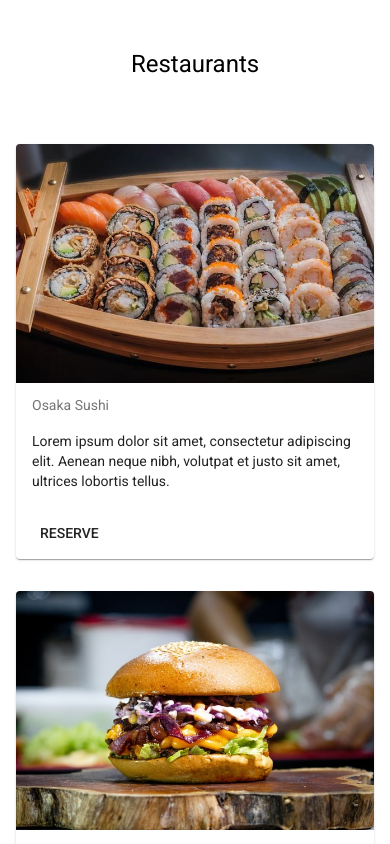
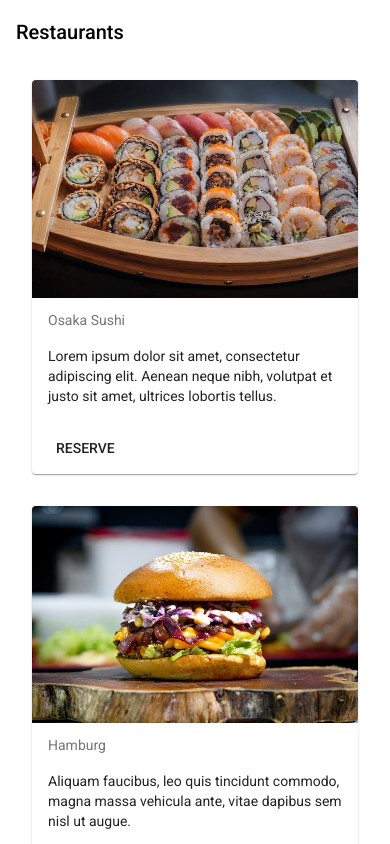
Before and after one commit to ivan-iglesias/table-reservation, an Angular app: page / in a window 390 px wide. Shown: the top 844 px of the page. Built offline with nearby package versions, Linux system fonts and the light colour scheme.

Commit message:
restaurant list component

```diff
--- a/src/app/app.component.html
+++ b/src/app/app.component.html
@@ -1,13 +1,3 @@
-<router-outlet></router-outlet>
-
-<div class="header">
-  <h1>Restaurants</h1>
+<div class="container">
+  <router-outlet></router-outlet>
 </div>
-
-<div class="flex-container">
-  <div *ngFor="let restaurant of restaurants">
-    <card-restaurant
-      [restaurant]="restaurant">
-    </card-restaurant>
-  </div>
-</div>
--- a/src/app/app.component.ts
+++ b/src/app/app.component.ts
@@ -1,6 +1,4 @@
 import { Component } from '@angular/core';
-
-import { RestaurantService } from './restaurant.service';
 
 @Component({
   selector: 'app-root',
@@ -8,10 +6,4 @@ import { RestaurantService } from './restaurant.service';
   styleUrls: ['./app.component.scss']
 })
 export class AppComponent {
-
-    restaurants = this.restaurantService.getRestaurants();
-
-    constructor(
-        private restaurantService: RestaurantService,
-    ) {}
 }
--- /dev/null
+++ b/src/app/restaurant-list/restaurant-list.component.html
@@ -0,0 +1,9 @@
+<h2>Restaurants</h2>
+
+<div class="restaurant-list">
+  <div *ngFor="let restaurant of restaurants">
+    <card-restaurant
+      [restaurant]="restaurant">
+    </card-restaurant>
+  </div>
+</div>
--- /dev/null
+++ b/src/app/restaurant-list/restaurant-list.component.scss
@@ -0,0 +1,16 @@
+
+.header {
+  margin: 3rem 0rem;
+  text-align:center;
+}
+
+.restaurant-list {
+  display: flex;
+  flex-direction: row;
+}
+
+@media only screen and (max-width: 600px) {
+  .restaurant-list {
+    flex-direction: column;
+  }
+}
--- /dev/null
+++ b/src/app/restaurant-list/restaurant-list.component.ts
@@ -0,0 +1,20 @@
+import { Component, OnInit } from '@angular/core';
+
+import { RestaurantService } from '../restaurant.service';
+
+@Component({
+  selector: 'app-restaurant-list',
+  templateUrl: './restaurant-list.component.html',
+  styleUrls: ['./restaurant-list.component.scss']
+})
+export class RestaurantListComponent implements OnInit {
+
+  restaurants = this.restaurantService.getRestaurants();
+
+  constructor(
+    private restaurantService: RestaurantService,
+  ) {}
+
+  ngOnInit(): void {
+  }
+}
--- a/src/styles.scss
+++ b/src/styles.scss
@@ -7,18 +7,13 @@ body {
   font-family: Roboto, "Helvetica Neue", sans-serif;
 }
 
-.header {
-  margin: 3rem 0rem;
-  text-align:center;
-}
-
-.flex-container {
+.container {
   display: flex;
-  justify-content: center;
+  padding: 4rem;
 }
 
 @media only screen and (max-width: 600px) {
-  .flex-container {
-    flex-direction: column;
+  .container {
+    padding: 1rem;
   }
 }
```
Also changed, not shown: src/app/app.module.ts (+8 -2 lines), 1 other file (tests, documents, lock files or other folders).
